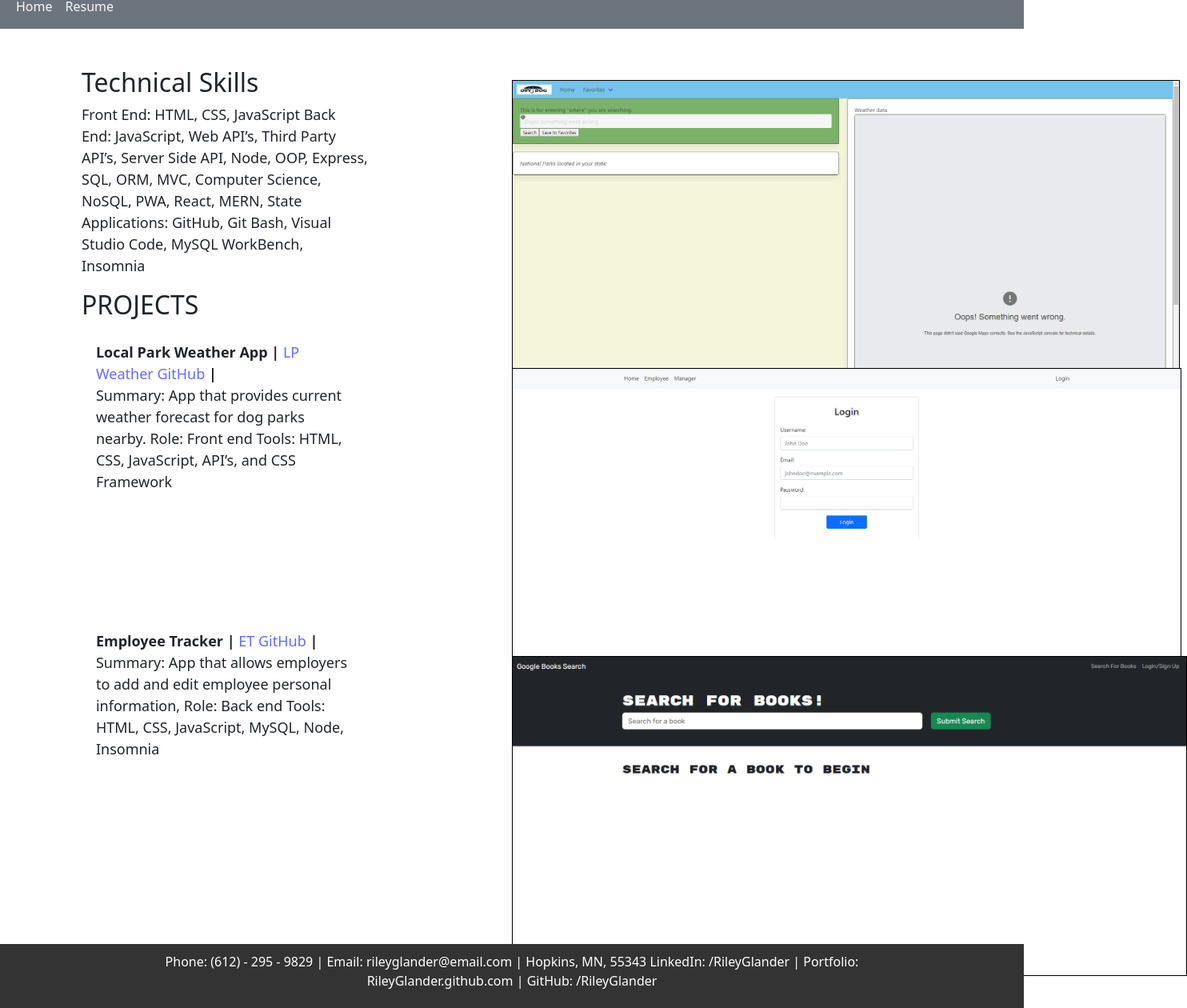
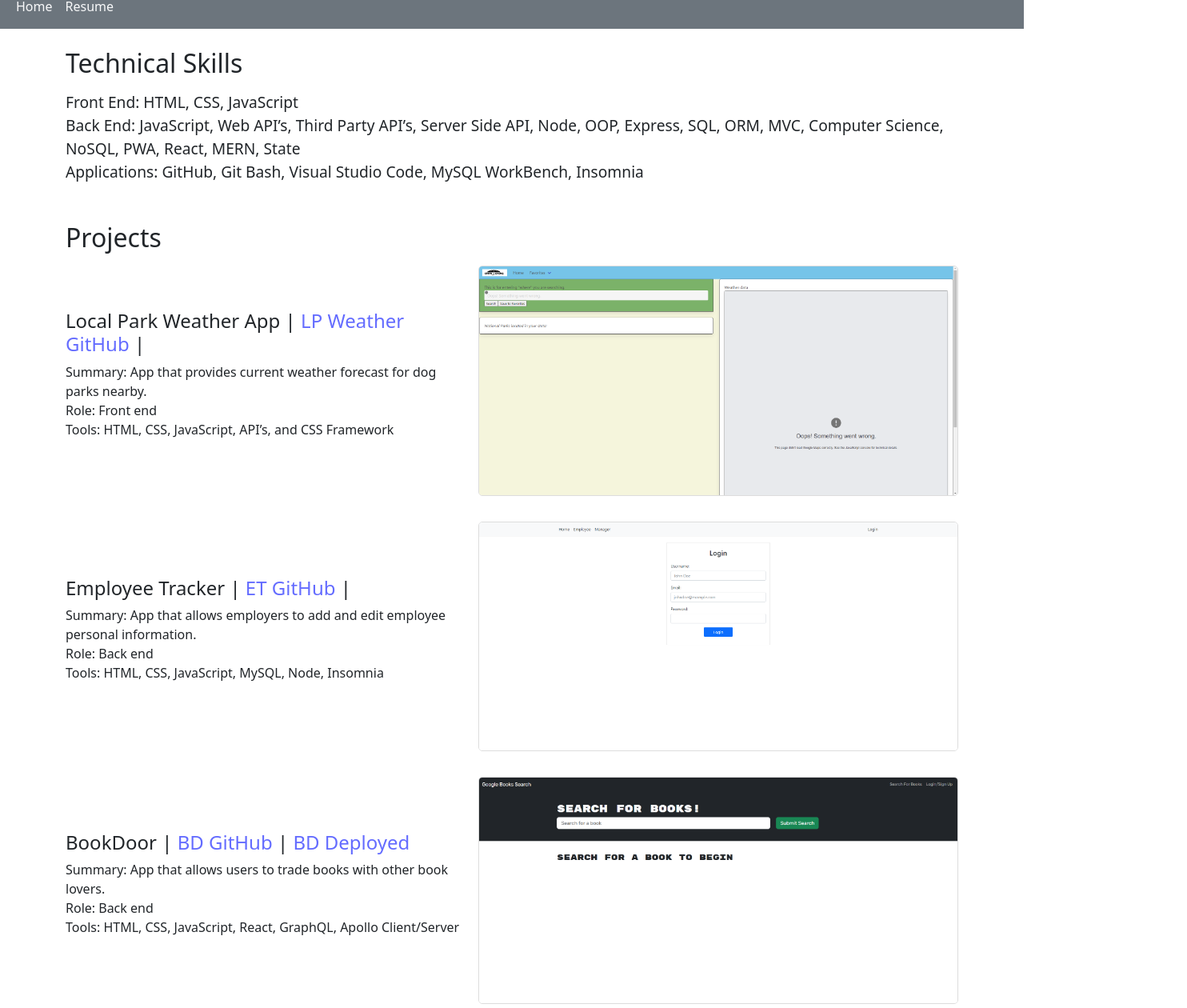
Before and after one commit to RileyGlander/Rileys-React-Portfolio, a React (Vite) app in the folder React-Portfolio/: page /resume in a window 1280 px wide. Shown: the part 20-1280 px from the top of the page at 80% size, 1484 px wide, since content can reach past the window. Built offline with nearby package versions, Linux system fonts and the light colour scheme.

Commit message:
changed positioning of everything including elements in css. Footer now stay at the bottom of both pages

```diff
--- a/React-Portfolio/src/App.css
+++ b/React-Portfolio/src/App.css
@@ -1,7 +1,5 @@
 #root {
   height: 100%;
-  margin: 0;
-  padding: 0;
   display: flex;
   flex-direction: column;
 }
@@ -18,9 +16,7 @@ main {
 }
 
 .footer {
-  position: absolute;
-  top:150vh;
-  background-color: #333;
+  background: #333;
   color: #fff;
   text-align: center;
   padding: 10px;
@@ -32,110 +28,122 @@ main {
   margin: 0 auto;
   width: 80%;
 }
+
 .home {
-  position:relative;
-  width:500px;
-  font-size:larger;
-  left:40vh;
+    display: flex;
+    flex-direction: column;
+    align-items: center;
+    justify-content: center;
+    text-align: center;
+    gap: 2rem;
+    width: 100%;
+    padding: 2rem;
+    box-sizing: border-box;
 
   }
 
+  .intro, .aboutMe, .skills, .experience, .education {
+    max-width: 800px;
+    width: 100%;
+    margin: 0 auto;
+    padding: 1rem;
+    box-sizing: border-box;
+  }
+  .intro {
+    margin-top: 6rem;
+    margin-left: 6rem;
+    white-space: initial;
+  }
+
   .aboutMe {
-    position: absolute;
-    top: 19vh;
-    padding: 5%;
-    width:700px;
+    margin-top: 3rem;
   }
 
   .skills {
-    position: absolute;
-    padding: 5%;
-    top:55vh;
+    margin-top: 3rem;
   }
 
   .experience {
-    position: absolute;
-    padding: 5%;
-    top:102vh;
+    margin-top: 3rem;
   }
 
   .education {
-      position: absolute;
-      top:120vh;
-      padding: 5%;
-
+    margin-top: 3rem;
   }
 
-    /* font-size: 36px;
-    line-height: 36px;
-    width: 80%;
-    top: 40px;
-    padding: 18px 20px 18px 20px; */
+    h1 {
+      font-size: 2.5em;
+    }
 
+    h2 {
+      font-size: 2em;
+    }
+
+    p {
+      font-size: 1.25em;
+    }
 
 .nav-link text-light {
   letter-spacing: px
 }
 
 .photo {
-  position: absolute;
-  left:900px;
-  height: 600px;
+  margin: 0 auto;
+  border-radius: 50%;
+  height: 400px;
+   padding:4rem;
+}
+
+.container {
+  max-width: 800px;
+  margin: 0 auto;
+  padding: 2rem;
+  box-sizing: border-box;
+}
+
+.technicalSkills, .projects {
+  margin-bottom: 3rem;
+}
+
+.technicalSkills h2, .projects h2 {
+  font-size: 2rem;
+  margin-bottom: 1rem;
+}
+
+.technicalSkills p {
+  font-size: 1.2rem;
+  line-height: 1.5;
+}
+
+.project {
+  display: flex;
   align-items: center;
-  top:10px;
+  margin-bottom: 2rem;
+}
 
+.project-text {
+  flex: 1;
+  margin-right: 1rem;
+}
+
+.project h3 {
+  font-size: 1.5rem;
+  margin-bottom: 0.5rem;
+}
+
+.project p {
+  font-size: 1rem;
+  line-height: 1.5;
+}
+
+.projectImage {
+  width: 600px;
+  height: auto;
+  border: 1px solid #ddd;
+  border-radius: 5px;
 }
 
 
-
-.project1{
-  /* border:1px solid #000; */
-
-  padding:5% 5%;
-}
-
-.project2{
-  position: relative;
-  padding:5% 5%;
-  top: 15vh;
-  /* border:1px solid #000; */
-
-}
-
-.project3{
-  position: relative;
-  padding:5% 5%;
-  top: 40vh;
-  /* border:1px solid #000; */
-
-
-}
-.projectImage1 {
-  position: absolute;
-  top: 15%;
-  left: 50%;
-  height: 400px;
-  border:1px solid #000;
-  bottom: 100%;
-}
-
-.projectImage2 {
-  position: absolute;
-  top:60%;
-  left: 50%;
-  height: 400px;
-  border:1px solid #000;
-
-}
-
-.projectImage3 {
-  position: absolute;
-  top:105%;
-  left: 50%;
-  height: 400px;
-  border:1px solid #000;
-
-}
 
 /*justify-content, align-items,
 align-self flex-direction, flex-wrap, flex-flow*/
--- a/React-Portfolio/src/components/pages/Home.jsx
+++ b/React-Portfolio/src/components/pages/Home.jsx
@@ -6,26 +6,38 @@ export default function Home() {
   return (
     <main className="home">
       <section id="home">
-        <h1>Hey there, my name is Riley</h1>
-        <img className="photo" src="http://localhost:3000/src/assets/IMG_2897.JPG" alt="My high school senior picture" />
+          <h1 className="intro">
+            {/* Hey there, my name is Riley */}
+          </h1>
+          <img className="photo" src="http://localhost:3000/src/assets/IMG_2897.png" alt="My high school senior picture" />
         </section>
-      <section className="aboutMe">
+        <section className="aboutMe-container">
+        <div class="aboutMe">
+
           <p>I'm a Full Stack Flex Developer who graduated the University of Minnesota's online bootcamp.</p>
           <p>You can usually find me on my computer learning more about the languages and skills needed to be a full stack flex web developer.</p>
           <p>Outside of programming, I enjoy activities such as gaming, which has allowed me to develop skills such as strategic thinking, problem solving and teamwork.</p>
+          </div>
         </section>
-      <section className="skills">
+
+        <section className="skills-container">
+          <div class="skills">
             <h2> Skills</h2>
             <p>Experienced web developer creating websites and software. Certified in Full Stack Web Development from the University of Minnesota Coding Boot Camp. </p>
             <p>Skilled in developing server-side logic to ensure high performance and reliability. Known for hard working, collaboration, and consistency.</p>
+        </div>
         </section>
-      <section className="experience">
+        <section className="experience-container">
+          <div class="experience">
             <h2>Experience</h2>
                <p>Junior Web Developer 2023-Present</p>
+          </div>
         </section>
-            <section className="education">
+            <section className="education-container">
+            <div class="education">
                <h3>EDUCATION</h3>
                   <p> Certificate, Full Stack Web Development – University of Minnesota, MN</p>
+            </div>
         </section>
       </main>
 
--- a/React-Portfolio/src/components/pages/Resume.jsx
+++ b/React-Portfolio/src/components/pages/Resume.jsx
@@ -1,68 +1,57 @@
-// This is a static page mocking an "About Us" section for our fake user data
+
 export default function Resume() {
   return (
     <div className="container pt-4">
-      <p>
-
-
-      </p>
       <section className="technicalSkills">
-        <div className="container">
-          <div className="row p-2">
-            <div className="projects">
-            <div className="col-lg-4">
-              <div className="features-icons-item mx-auto mb-5 mb-lg-0 mb-lg-3">
-                <div className="features-icons-icon d-flex">
-                </div>
+        <div className="content">
           <h2>Technical Skills</h2>
           <p>
-                    Front End:  HTML, CSS, JavaScript
-                    Back End: JavaScript, Web API’s, Third Party API’s, Server Side API, Node, OOP, Express, SQL, ORM, MVC, Computer Science, NoSQL, PWA, React, MERN, State
+            Front End: HTML, CSS, JavaScript<br/>
+            Back End: JavaScript, Web API’s, Third Party API’s, Server Side API, Node, OOP, Express, SQL, ORM, MVC, Computer Science, NoSQL, PWA, React, MERN, State<br/>
             Applications: GitHub, Git Bash, Visual Studio Code, MySQL WorkBench, Insomnia
           </p>
+        </div>
+      </section>
+
       <section className="projects">
-                <h2>PROJECTS</h2>
-                <div className="project1">
+        <h2>Projects</h2>
 
-                    <b>Local Park Weather App |<a href="https://github.com/RileyGlander/local-park-weather-app"> LP Weather GitHub </a>|</b>
+        <div className="project">
+          <div className="project-text">
+            <h3>Local Park Weather App |<a href="https://github.com/RileyGlander/local-park-weather-app"> LP Weather GitHub </a>|</h3>
             <p>
-                           Summary: App that provides current weather forecast for dog parks nearby.
-                           Role: Front end
+              Summary: App that provides current weather forecast for dog parks nearby.<br/>
+              Role: Front end<br/>
               Tools: HTML, CSS, JavaScript, API’s, and CSS Framework
             </p>
           </div>
-                       <img className="projectImage1" src="http://localhost:3000/src/assets/Screenshot (132).png" alt="My first project. It is a Local Park Weather App" />
+          <img className="projectImage" src="http://localhost:3000/src/assets/Screenshot (132).png" alt="Local Park Weather App" />
+        </div>
 
-                  <div className="project2">
-                    <b>Employee Tracker |<a href="https://github.com/RileyGlander/GroupProject2"> ET GitHub </a>| </b>
+        <div className="project">
+          <div className="project-text">
+            <h3>Employee Tracker |<a href="https://github.com/RileyGlander/GroupProject2"> ET GitHub </a>| </h3>
             <p>
-                        Summary: App that allows employers to add and edit employee personal information,
-                        Role: Back end
+              Summary: App that allows employers to add and edit employee personal information.<br/>
+              Role: Back end<br/>
               Tools: HTML, CSS, JavaScript, MySQL, Node, Insomnia
             </p>
           </div>
-                      <img className="projectImage2" src="http://localhost:3000/src/assets/Screenshot (19).png" alt="My second project. It is a Employee Tracker App" />
+          <img className="projectImage" src="http://localhost:3000/src/assets/Screenshot (19).png" alt="Employee Tracker" />
+        </div>
 
-                    <div className="project3">
-                      <b>BookDoor| <a href="https://github.com/RileyGlander/BookDoor">BD GitHub </a>| <a href="https://bookdoor.onrender.com/">BD Deployed</a></b>
+        <div className="project">
+          <div className="project-text">
+            <h3>BookDoor | <a href="https://github.com/RileyGlander/BookDoor">BD GitHub </a>| <a href="https://bookdoor.onrender.com/">BD Deployed</a></h3>
             <p>
-                          Summary: App that allows users to trade books with other book lovers..
-                          Role: Back end
+              Summary: App that allows users to trade books with other book lovers.<br/>
+              Role: Back end<br/>
               Tools: HTML, CSS, JavaScript, React, GraphQL, Apollo Client/Server
             </p>
           </div>
-
-                        <img className="projectImage3" src="http://localhost:3000/src/assets/Screenshot (131).png" alt="My third project. It is a Book Door App" />
-                        </section>
-                      </div>
-              </div>
-            </div>
-
-
-          </div>
+          <img className="projectImage" src="http://localhost:3000/src/assets/Screenshot (131).png" alt="BookDoor App" />
         </div>
       </section>
     </div>
   );
-
 }
```
Also changed, not shown: React-Portfolio/src/assets/IMG_2897.JPG (deleted), React-Portfolio/src/assets/IMG_2897.png (added). Lines whose indentation alone changed are shown as unchanged.
